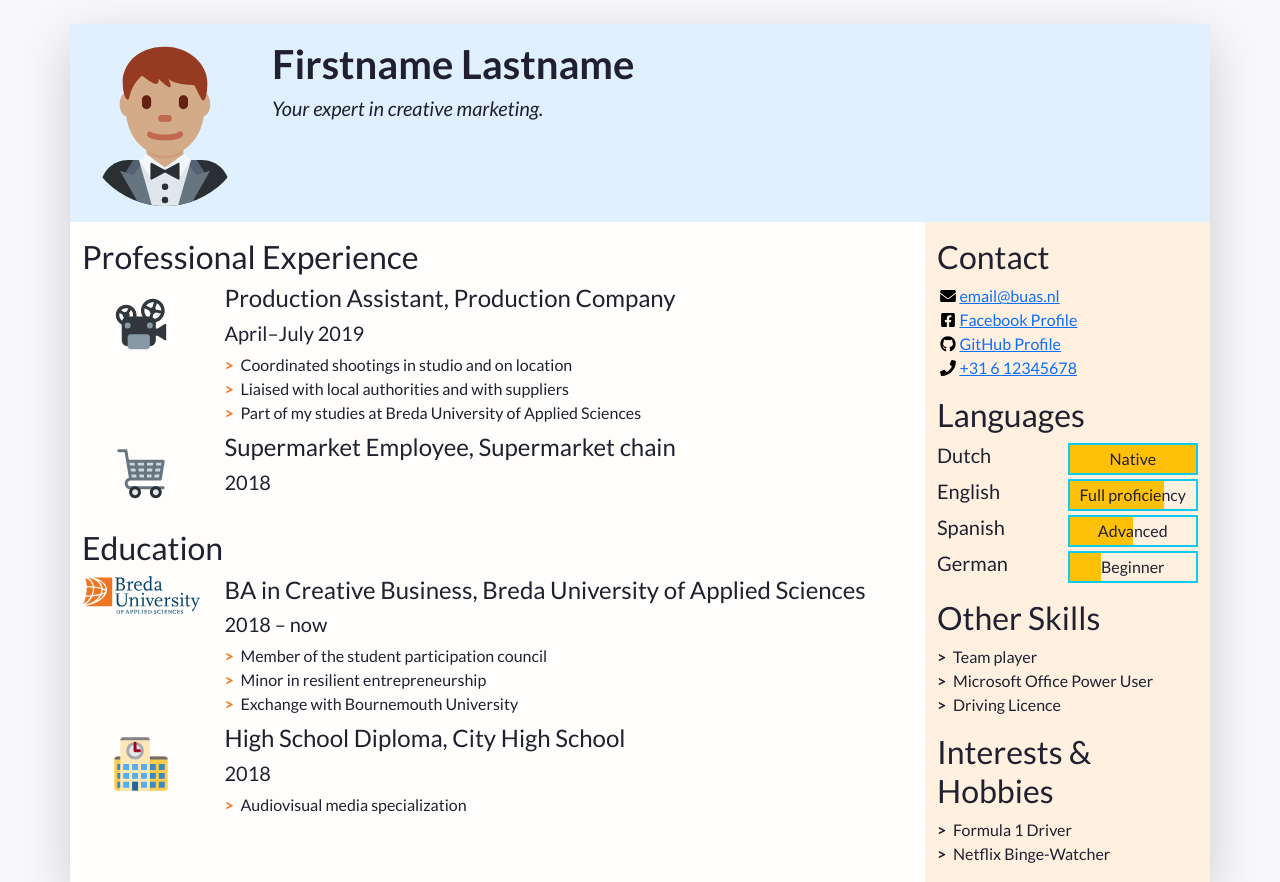
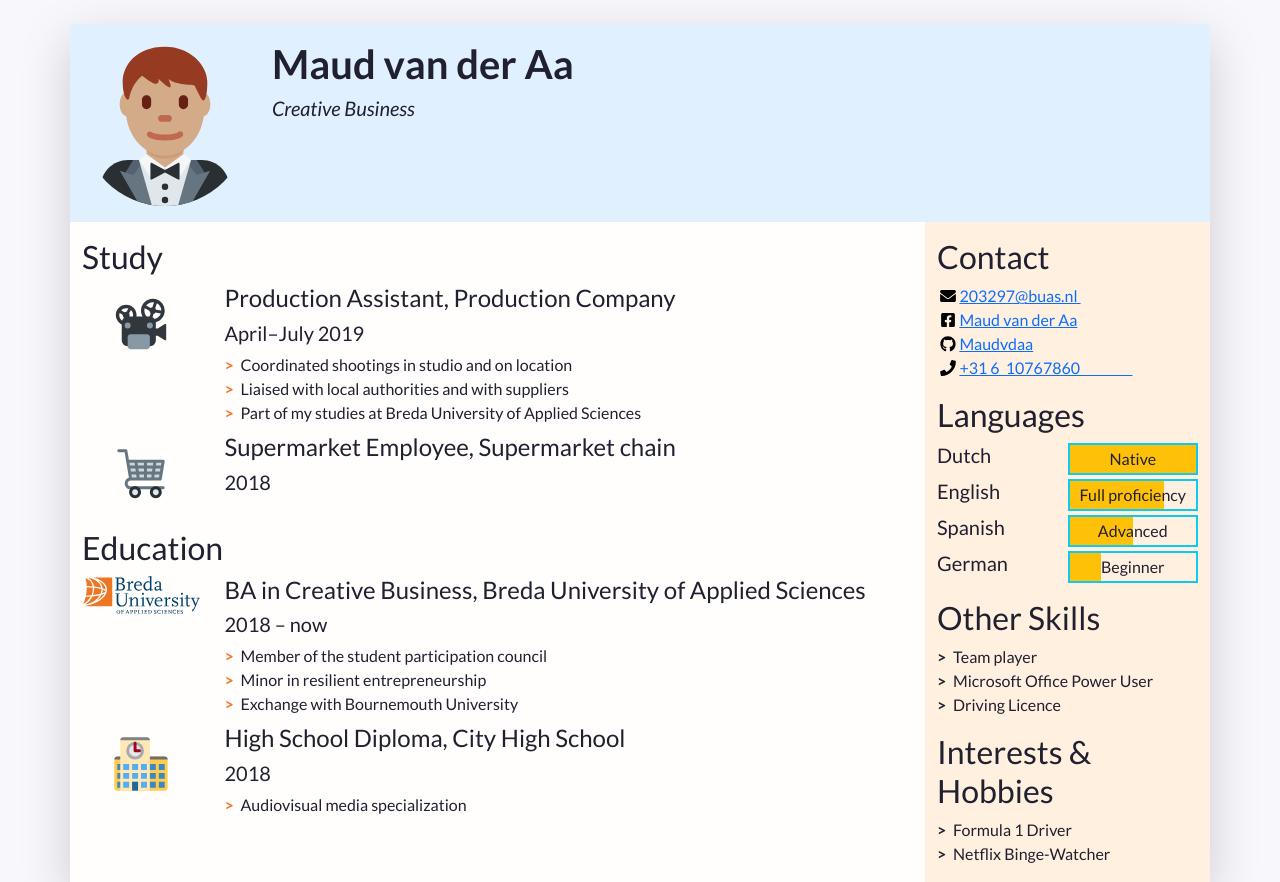
Before and after one commit to maudvdaa/cvmaud, a plain HTML site: page index.html in a window 1280 px wide. Shown: the top 882 px of the page. Drawn offline with nearby package versions, Linux system fonts and the light colour scheme.

Commit message:
study
Study

```diff
--- a/index.html
+++ b/index.html
@@ -54,8 +54,8 @@
           A container to wrap around your name and tagline. Full-width at small size, then columns of increasing size.
         -->
         <div class="col-12 col-sm-8 col-md-9 col-lg-10 my-3 header-content">
-          <h1 class="fw-bolder">Firstname Lastname</h1>
-          <h5 class="fst-italic tagline">Your expert in creative marketing.</h5>
+          <h1 class="fw-bolder">Maud van der Aa&nbsp;</h1>
+          <h5 class="fst-italic tagline">Creative Business&nbsp;&nbsp;</h5>
         </div>
       </header>
 
@@ -75,7 +75,7 @@
             <section> is yet another semantic element. The first one is for professional experience.
           -->
           <section class="my-3 biography-section">
-            <h2>Professional Experience</h2>
+            <h2>Study&nbsp;</h2>
             <!--
               Each list item (li) in the unordered list (ul) below will be one job.
               "list-unstyled" is a class that hides the bullet points of a list.
@@ -179,26 +179,24 @@
               <li class="contact-item">
                 <a class="d-flex align-items-center" href="mailto:email@buas.nl" target="_blank">
                   <img class="contact-icon" src="images/icons/envelope.svg" alt="Email">
-                  email@buas.nl
-                </a>
+                203297@buas.nl&nbsp; </a>
               </li>
               <li class="contact-item">
                 <a class="d-flex align-items-center" href="https://facebook.com/" target="_blank">
                   <img class="contact-icon" src="images/icons/facebook.svg" alt="Facebook">
-                  Facebook Profile
-                </a>
+                Maud van der Aa
+              </a>
               </li>
               <li class="contact-item">
                 <a class="d-flex align-items-center" href="https://github.com/" target="_blank">
                   <img class="contact-icon" src="images/icons/github.svg" alt="LinkedIn">
-                  GitHub Profile
-                </a>
+                Maudvdaa
+              </a>
               </li>
               <li class="contact-item">
                 <a class="d-flex align-items-center" href="tel:+31612345678" target="_blank">
                   <img class="contact-icon" src="images/icons/phone.svg" alt="Mobile Phone">
-                  +31 6 12345678
-                </a>
+                +31 6&nbsp; 10767860&nbsp; &nbsp; &nbsp; &nbsp; &nbsp; &nbsp; &nbsp; &nbsp; &nbsp; </a>
               </li>
             </ul>
           </section>
```
